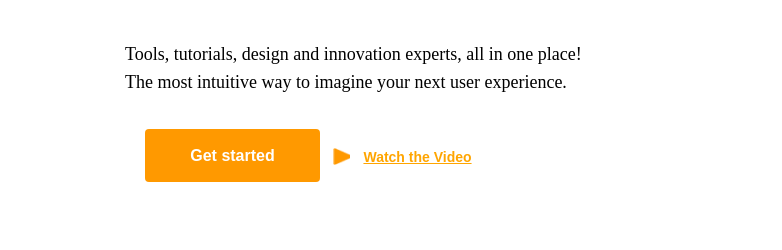
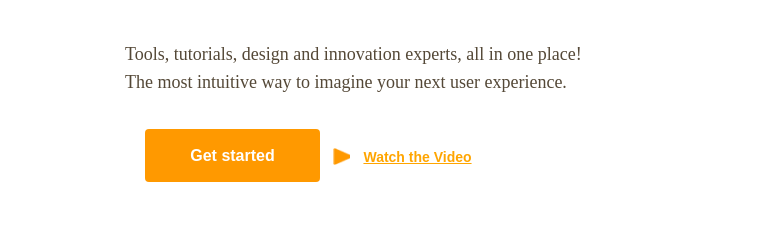
Before and after one commit to ZolotarevSasha/beetroot, a plain HTML site: page les 5/Новая папка/index .html in a window 1280 px wide. Shown: the part 360-610 px from the top of the page, 0-782 px from the left. Drawn offline with Linux system fonts and the light colour scheme; files that its build step writes are made by us from their sources; a script that the page names is missing.

Commit message:
edit html & css

```diff
--- a/les 5/Новая папка/css/style.css
+++ b/les 5/Новая папка/css/style.css
@@ -9,7 +9,6 @@
     left: 0px;
     top: 20px;
     margin-top: 25px;
-
 }
 
 .but_nav {
@@ -49,7 +48,6 @@
     font-size: 14px;
     line-height: 28px;
     color: #2F281E;
-
 }
 
 .in {
@@ -76,7 +74,6 @@
     bottom: 21.79%;
     height: 46;
     width: 110px;
-
 }
 
 .textIn {
@@ -114,7 +111,7 @@
     font-size: 18px;
     line-height: 28px;
     font-weight: 400;
-    color: ##544837;
+    color: #544837;
     font-style: normal;
     font-weight: normal;
 }
@@ -343,7 +340,6 @@
     width: 486px;
     height: 78px;
     margin-top: -30px;
-}
 }
 
 .text_1 {
@@ -680,47 +676,6 @@
     margin-left: 160px;
 }
 
-/*.about {
-    position: relative;
-    margin-left: 484px;
-}
-.blog {
-    position: relative;
-    margin-left: 484px;
-    margin-top: -5px;
-}
-.contact {
-    position: relative;
-    margin-left: 484px;
-    margin-top: -5px;
-}
-.faq {
-    position: relative;
-    margin-left: 484px;
-    margin-top: -5px;
-}
-
-.disclaimer {
-    position: relative;
-    margin-left: 731px;
-    margin-top: -130px;
-}
-.financing {
-    position: relative;
-    margin-left: 731px;
-    margin-top: -5px;
-}
-.privacy {
-    position: relative;
-    margin-left: 731px;
-    margin-top: -5px;
-}
-.terms {
-    position: relative;
-    margin-left: 731px;
-    margin-top: -5px;
-}*/
-
 .tete {
     position: relative;
     width: 72px;
```
Also changed, not shown: les 5/Новая папка/index .html (+1 -1 lines).
